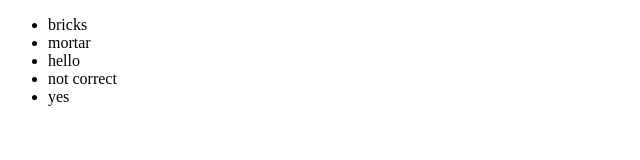
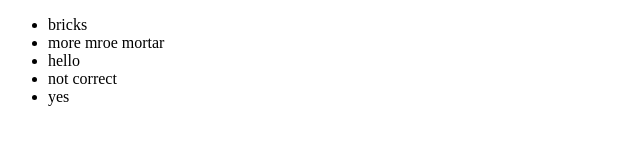
Before and after one commit to MOPOYO/testtest, a plain HTML site: page index.html in a window 1280 px wide. Shown: the full height of the page, 0-640 px from the left. Drawn offline with Linux system fonts and the light colour scheme.

Commit message:
changed motar

```diff
--- a/index.html
+++ b/index.html
@@ -7,7 +7,7 @@
 <div>
 	<ul>
 		<li>bricks</li>
-		<li>mortar</li>
+		<li>more mroe mortar</li>
 		<li>hello</li>
 		<li>not correct</li>
 		<li>yes</li>
```
